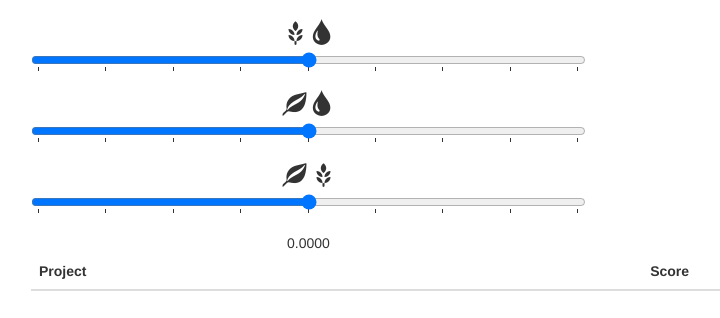
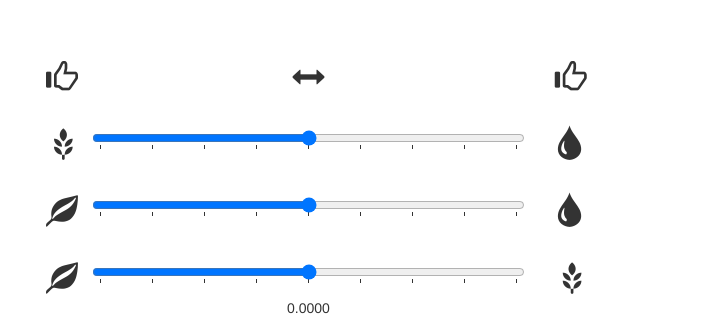
Before and after one commit to PhilipGriffith/FFP, a Flask app: page / in a window 1280 px wide. Shown: the top 318 px of the page, without its empty margins (39-759 px from the left). Run offline with Flask 2, Linux system fonts and the light colour scheme; lists and menus that the app fills with data are empty; some libraries are stand-ins or nearby versions.

Commit message:
Fixed slider icon placement (though things break when the font size is set below xx-large.

```diff
--- a/project/static/css/styles.css
+++ b/project/static/css/styles.css
@@ -13,11 +13,11 @@
     opacity: 0.65;
 }
 span {
-    font-size: x-large;
+    font-size: xx-large;
 }
 div {
     text-align: center;
 }
 .top-buffer {
-    margin-top: 20px;
+    margin-top: 30px;
 }
--- a/project/templates/index.html
+++ b/project/templates/index.html
@@ -23,19 +23,23 @@
 	<body>
     <div class="container">
         <div class="row top-buffer">
-            <div class="col-md-6" id="sliders">
-                    <span class="glyphicon glyphicon-grain"></span>
-                    <span class="glyphicon glyphicon-tint"></span>
-                    <input type="range" id="wbidRange" min="-8" max="8" list="ticks" onchange="updateScores()">
-                <br>
-                    <span class="glyphicon glyphicon-leaf left"></span>
-                    <span class="glyphicon glyphicon-tint right"></span>
-                    <input type="range" id="agRange" min="-8" max="8" list="ticks" onchange="updateScores()">
-                <br>
-                    <span class="glyphicon glyphicon-leaf left"></span>
-                    <span class="glyphicon glyphicon-grain right"></span>
-                    <input type="range" id="bioRange" min="-8" max="8" list="ticks" onchange="updateScores()">
-                <br>
+            <div class="col-md-6 " id="sliders">
+                <div class="col-md-1 top-buffer"><span class="glyphicon glyphicon-thumbs-up"></span></div>
+                <div class="col-md-10 top-buffer"><span class="glyphicon glyphicon-resize-horizontal"></span></div>
+                <div class="col-md-1 top-buffer"><span class="glyphicon glyphicon-thumbs-up"></span></div>
+
+                <div class="col-md-1 top-buffer"><span class="glyphicon glyphicon-grain"></span></div>
+                <div class="col-md-10 top-buffer"><input type="range" id="wbidRange" min="-8" max="8" list="ticks" onchange="updateScores()"></div>
+                <div class="col-md-1 top-buffer"><span class="glyphicon glyphicon-tint"></span></div>
+
+                <div class="col-md-1 top-buffer"><span class="glyphicon glyphicon-leaf"></span></div>
+                <div class="col-md-10 top-buffer"><input type="range" id="agRange" min="-8" max="8" list="ticks" onchange="updateScores()"></div>
+                <div class="col-md-1 top-buffer"><span class="glyphicon glyphicon-tint"></span></div>
+
+                <div class="col-md-1 top-buffer"><span class="glyphicon glyphicon-leaf"></span></div>
+                <div class="col-md-10 top-buffer"><input type="range" id="bioRange" min="-8" max="8" list="ticks" onchange="updateScores()"></div>
+                <div class="col-md-1 top-buffer"><span class="glyphicon glyphicon-grain"></span></div>
+
                 <div class="center" id="cr-gauge"></div>
                 <div class="center" id="cr-number"></div>
             </div>
```
